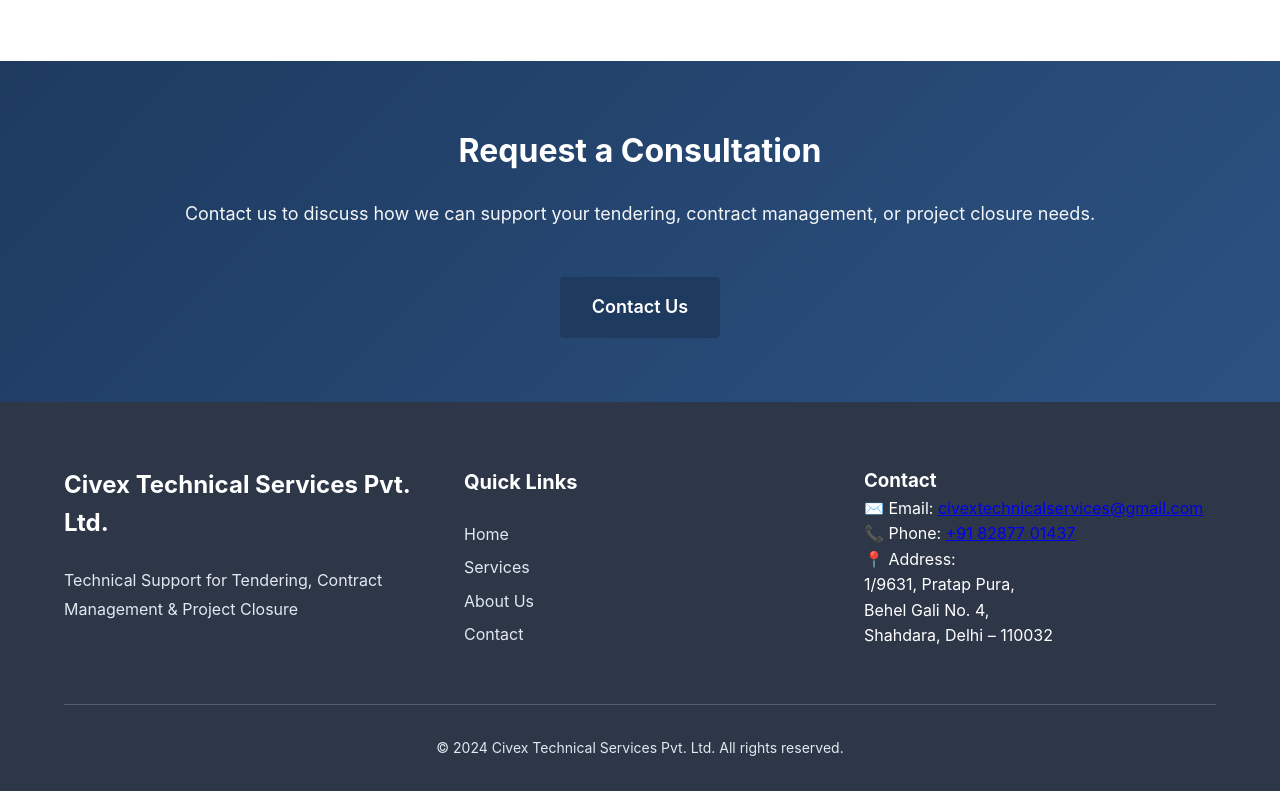
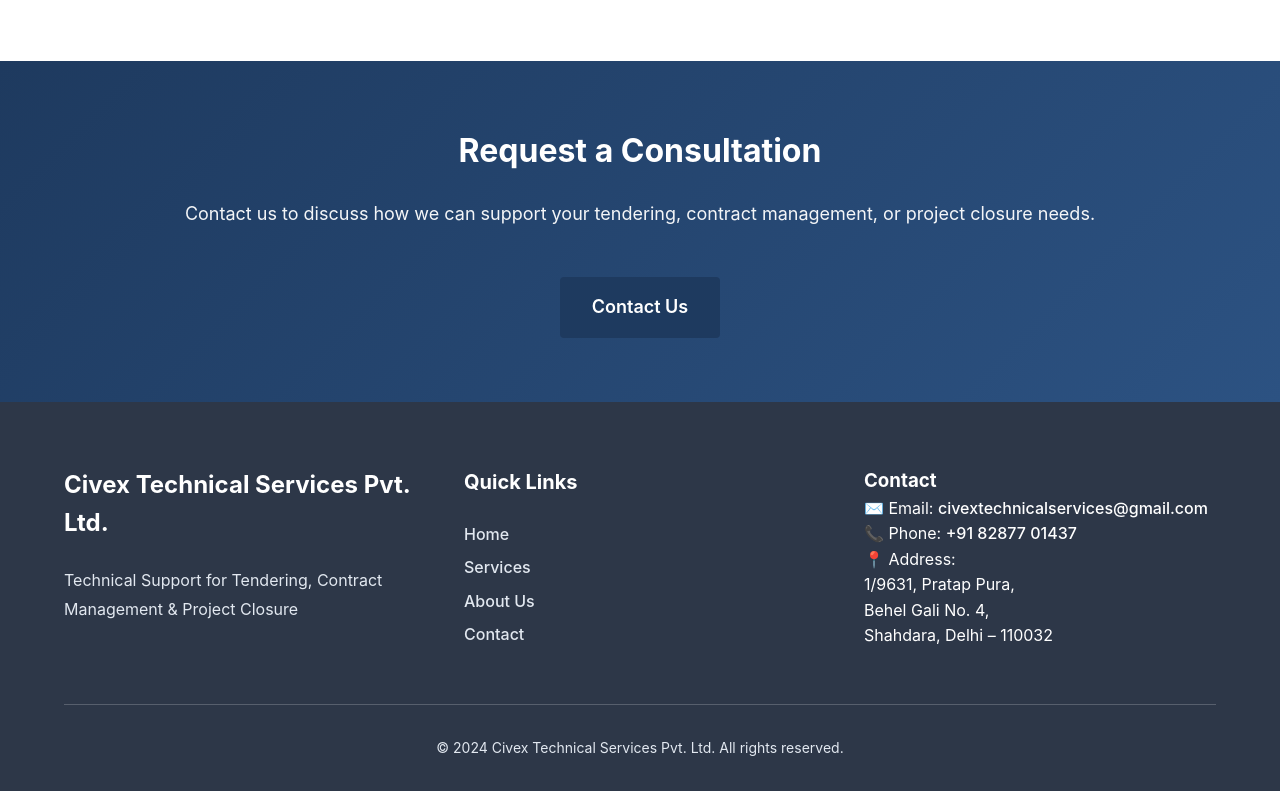
Before and after one commit to Rajat1612/Civex, a plain HTML site: page index.html in a window 1280 px wide. Shown: the part 2403-3194 px from the top of the page. Drawn offline with Linux system fonts and the light colour scheme.

Commit message:
Update style.css

```diff
--- a/style.css
+++ b/style.css
@@ -946,3 +946,14 @@
 .contact-form textarea {
     min-height: 120px;
 }
+/* Footer contact link visibility fix */
+.footer a {
+  color: #ffffff;            /* White text */
+  text-decoration: none;
+  font-weight: 500;
+}
+
+.footer a:hover {
+  color: #4da3ff;            /* Soft blue on hover */
+  text-decoration: underline;
+}
```
